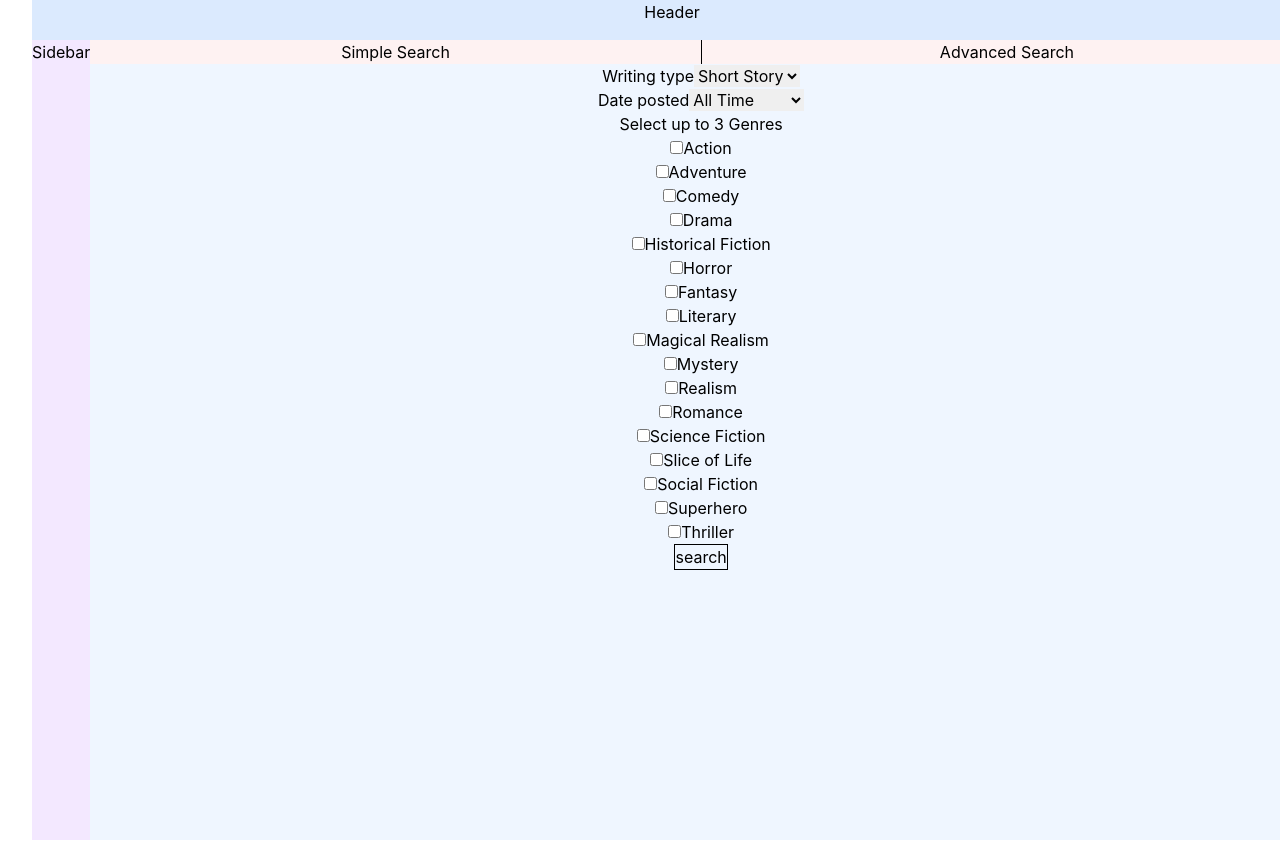
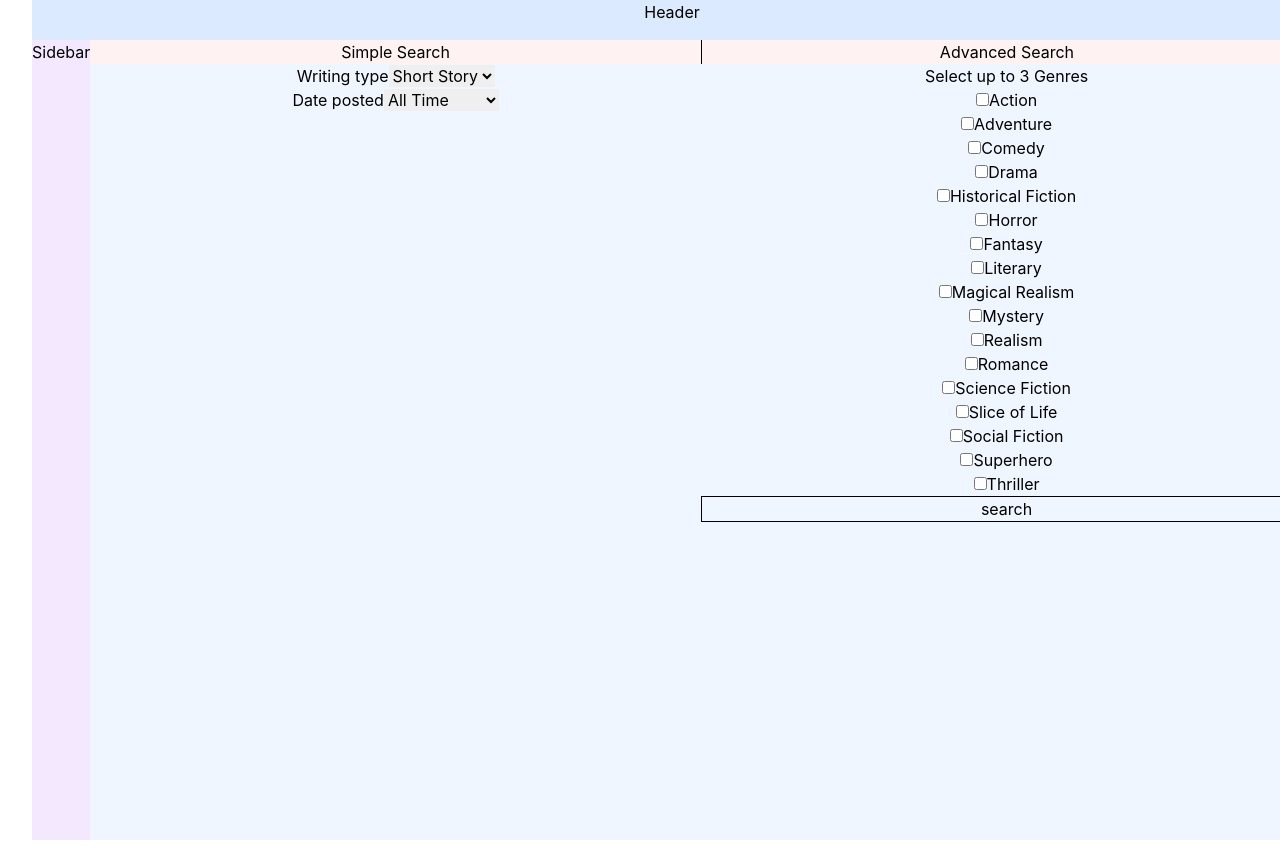
Before and after one commit to Matt-Eva/freecreate-react, a React (Vite) app: page / in a window 1280 px wide. Built offline with nearby package versions, Linux system fonts and the light colour scheme; no server answers.

Commit message:
set up search box columns

```diff
--- a/src/pages/Home/components/DateSelect.tsx
+++ b/src/pages/Home/components/DateSelect.tsx
@@ -12,7 +12,7 @@ function DateSelect({
     updateDate(target.value);
   };
   return (
-    <section>
+    <section className="col-start-1">
       <label>Date posted</label>
       <select value={date} onChange={handleChange}>
         <option>All Time</option>
--- a/src/pages/Home/components/GenreSelect/GenreSelect.tsx
+++ b/src/pages/Home/components/GenreSelect/GenreSelect.tsx
@@ -67,7 +67,7 @@ function GenreSelect({
   }
 
   return (
-    <section>
+    <section className="col-start-2 row-start-2 row-span-5">
       <label>Select up to 3 Genres</label>
       <ul>{displayGenres}</ul>
     </section>
--- a/src/pages/Home/components/SearchBox.tsx
+++ b/src/pages/Home/components/SearchBox.tsx
@@ -87,8 +87,9 @@ function SearchBox() {
   };
 
   return (
+    <section className="grid grid-cols-2 auto-rows-auto">
+      <SearchNav toggleSearch={toggleSearch} />
       <section>
-      <SearchNav toggleSearch={toggleSearch} />
         {simpleSearch ? null : (
           <SearchTypeSelect
             searchType={searchType}
@@ -117,11 +118,15 @@ function SearchBox() {
           />
         ) : null}
         {simpleSearch ? null : <TagInput tags={tags} updateTags={updateTags} />}
+      </section>
       <GenreSelect
         selectedGenres={selectedGenres}
         updateSelectedGenres={updateSelectedGenres}
       />
-      <button onClick={search} className="border border-solid border-black">
+      <button
+        onClick={search}
+        className="col-start-2 border border-solid border-black"
+      >
         search
       </button>
     </section>
--- a/src/pages/Home/components/SearchNav.tsx
+++ b/src/pages/Home/components/SearchNav.tsx
@@ -1,6 +1,6 @@
 function SearchNav({ toggleSearch }: { toggleSearch: Function }) {
   return (
-    <section className="flex justify-around w-full bg-red-50 divide-x divide-black">
+    <section className="cols-start-1 col-span-2 flex justify-around w-full bg-red-50 divide-x divide-black">
       <button onClick={() => toggleSearch(true)} className="w-full ">
         Simple Search
       </button>
--- a/src/pages/Home/components/SearchTypeSelect.tsx
+++ b/src/pages/Home/components/SearchTypeSelect.tsx
@@ -10,7 +10,7 @@ function SearchTypeSelect({
     updateSearchType(target.value);
   };
   return (
-    <section>
+    <section className="col-start-1">
       <label>Search for: </label>
       <select value={searchType} onChange={handleChange}>
         <option value="writing">Writing</option>
--- a/src/pages/Home/components/TagInput.tsx
+++ b/src/pages/Home/components/TagInput.tsx
@@ -42,9 +42,9 @@ function TagInput({
   ));
 
   return (
-    <section>
+    <section className="col-start-1">
       <form onSubmit={handleSubmit}>
-        <label>Add up to 5 tags</label>
+        <label>Add up to 5 tags:</label>
         <input
           type="text"
           value={tagInput}
--- a/src/pages/Home/components/WriterSearchInput.tsx
+++ b/src/pages/Home/components/WriterSearchInput.tsx
@@ -10,7 +10,7 @@ function WriterSearchInput({
     updateWriterName(target.value.toLowerCase());
   };
   return (
-    <section>
+    <section className="col-start-1">
       <label>Writer Name: </label>
       <input type="text" value={writerName} onChange={handleChange} />
     </section>
--- a/src/pages/Home/components/WritingSearchInput.tsx
+++ b/src/pages/Home/components/WritingSearchInput.tsx
@@ -11,7 +11,7 @@ function WritingSearchInput({
   };
 
   return (
-    <section>
+    <section className="col-start-1">
       <label>Title: </label>
       <input type="text" value={writingTitle} onChange={handleChange} />
     </section>
--- a/src/pages/Home/components/WritingTypeSelect.tsx
+++ b/src/pages/Home/components/WritingTypeSelect.tsx
@@ -13,7 +13,7 @@ function WritingTypeSelect({
     updateWritingType(target.value);
   };
   return (
-    <div>
+    <section className="col-start-1">
       <label>Writing type</label>
       <select value={writingType} onChange={handleChange}>
         <option value="ShortStory">Short Story</option>
@@ -21,7 +21,7 @@ function WritingTypeSelect({
         <option value="Novella">Novella</option>
         <option value="Novel">Novel</option>
       </select>
-    </div>
+    </section>
   );
 }
 
```
Lines whose indentation alone changed are shown as unchanged.
